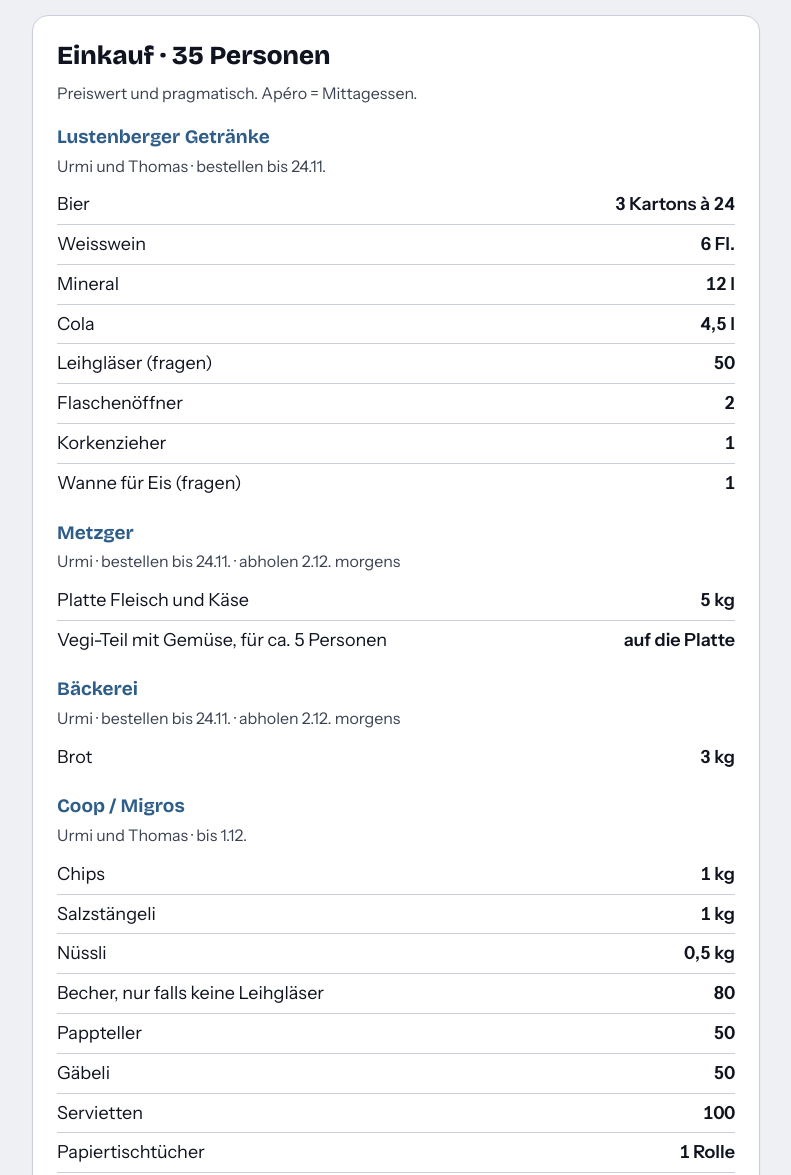
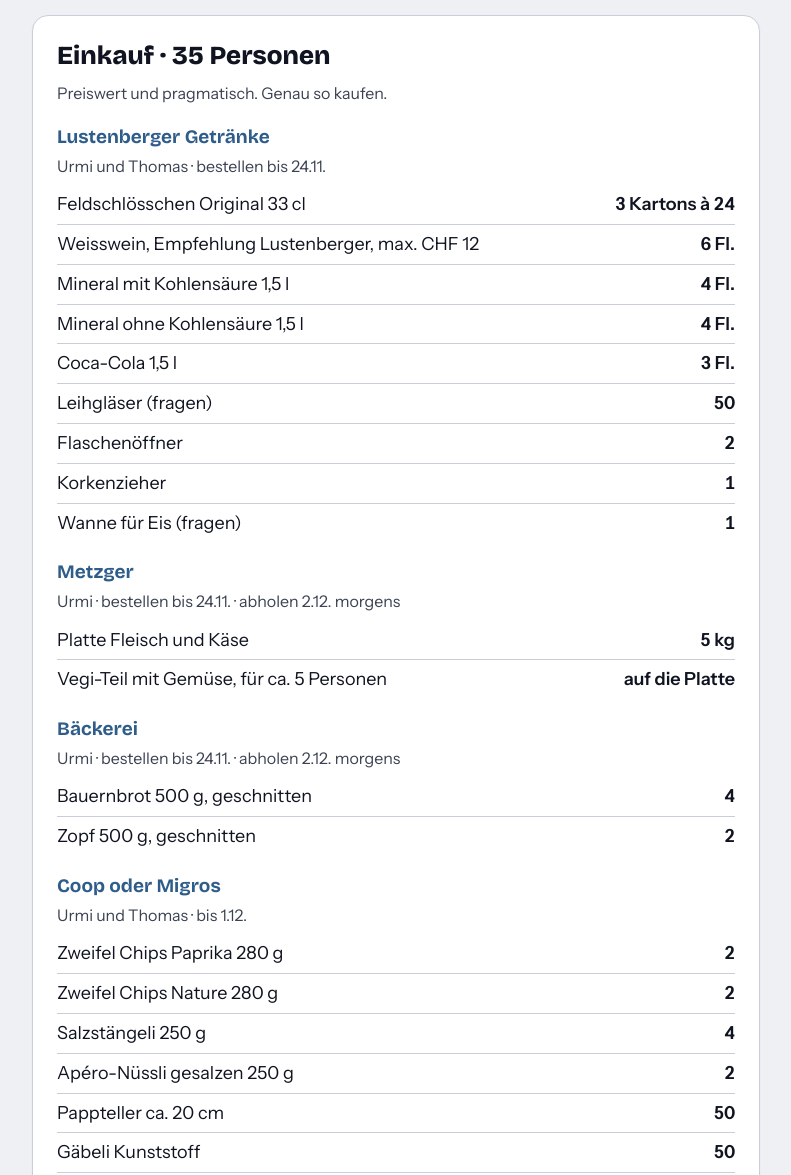
Before and after one commit to Altishofer/benjamin-defense, a plain HTML site: page crew/index.html in a window 1280 px wide. Shown: the part 1367-2542 px from the top of the page, without its empty margins (244-1035 px from the left). Drawn offline with nearby package versions, Linux system fonts and the light colour scheme.

Commit message:
Crew-Plan: konkrete Produkte und Stückzahlen
Co-Authored-By: Claude Opus 5.5 <noreply@anthropic.com>

```diff
--- a/crew/index.html
+++ b/crew/index.html
@@ -107,22 +107,22 @@ footer{max-width:760px;margin:0 auto;padding-block:4px 40px;color:var(--muted);f
 
   <section>
     <h2>Einkauf · 35 Personen</h2>
-    <p class="who">Preiswert und pragmatisch. Apéro = Mittagessen.</p>
+    <p class="who">Preiswert und pragmatisch. Genau so kaufen.</p>
     <h3>Lustenberger Getränke</h3>
     <span class="who">Urmi und Thomas · bestellen bis 24.11.</span>
-    <ul class="qty"><li><span>Bier</span><b>3 Kartons à 24</b></li><li><span>Weisswein</span><b>6 Fl.</b></li><li><span>Mineral</span><b>12 l</b></li><li><span>Cola</span><b>4,5 l</b></li><li><span>Leihgläser (fragen)</span><b>50</b></li><li><span>Flaschenöffner</span><b>2</b></li><li><span>Korkenzieher</span><b>1</b></li><li><span>Wanne für Eis (fragen)</span><b>1</b></li></ul>
+    <ul class="qty"><li><span>Feldschlösschen Original 33 cl</span><b>3 Kartons à 24</b></li><li><span>Weisswein, Empfehlung Lustenberger, max. CHF 12</span><b>6 Fl.</b></li><li><span>Mineral mit Kohlensäure 1,5 l</span><b>4 Fl.</b></li><li><span>Mineral ohne Kohlensäure 1,5 l</span><b>4 Fl.</b></li><li><span>Coca-Cola 1,5 l</span><b>3 Fl.</b></li><li><span>Leihgläser (fragen)</span><b>50</b></li><li><span>Flaschenöffner</span><b>2</b></li><li><span>Korkenzieher</span><b>1</b></li><li><span>Wanne für Eis (fragen)</span><b>1</b></li></ul>
     <h3>Metzger</h3>
     <span class="who">Urmi · bestellen bis 24.11. · abholen 2.12. morgens</span>
     <ul class="qty"><li><span>Platte Fleisch und Käse</span><b>5 kg</b></li><li><span>Vegi-Teil mit Gemüse, für ca. 5 Personen</span><b>auf die Platte</b></li></ul>
     <h3>Bäckerei</h3>
     <span class="who">Urmi · bestellen bis 24.11. · abholen 2.12. morgens</span>
-    <ul class="qty"><li><span>Brot</span><b>3 kg</b></li></ul>
-    <h3>Coop / Migros</h3>
+    <ul class="qty"><li><span>Bauernbrot 500 g, geschnitten</span><b>4</b></li><li><span>Zopf 500 g, geschnitten</span><b>2</b></li></ul>
+    <h3>Coop oder Migros</h3>
     <span class="who">Urmi und Thomas · bis 1.12.</span>
-    <ul class="qty"><li><span>Chips</span><b>1 kg</b></li><li><span>Salzstängeli</span><b>1 kg</b></li><li><span>Nüssli</span><b>0,5 kg</b></li><li><span>Becher, nur falls keine Leihgläser</span><b>80</b></li><li><span>Pappteller</span><b>50</b></li><li><span>Gäbeli</span><b>50</b></li><li><span>Servietten</span><b>100</b></li><li><span>Papiertischtücher</span><b>1 Rolle</b></li><li><span>Abfallsäcke</span><b>5</b></li><li><span>Eis</span><b>5 kg</b></li></ul>
+    <ul class="qty"><li><span>Zweifel Chips Paprika 280 g</span><b>2</b></li><li><span>Zweifel Chips Nature 280 g</span><b>2</b></li><li><span>Salzstängeli 250 g</span><b>4</b></li><li><span>Apéro-Nüssli gesalzen 250 g</span><b>2</b></li><li><span>Pappteller ca. 20 cm</span><b>50</b></li><li><span>Gäbeli Kunststoff</span><b>50</b></li><li><span>Servietten 33 × 33</span><b>100</b></li><li><span>Papiertischtuch weiss</span><b>1 Rolle</b></li><li><span>Abfallsäcke 35 l</span><b>5</b></li><li><span>Eiswürfel 2 kg, am Morgen</span><b>3</b></li><li><span>Becher 3 dl, nur falls keine Leihgläser</span><b>80</b></li></ul>
     <h3>Von zu Hause</h3>
     <span class="who">Sandrin</span>
-    <ul class="qty"><li><span>Brotmesser</span><b>1</b></li><li><span>Schneidbrett</span><b>1</b></li><li><span>Haushaltspapier</span><b>1 Rolle</b></li></ul>
+    <ul class="qty"><li><span>Schalen für Chips, Nüssli, Salzstängeli</span><b>6</b></li><li><span>Brotkorb oder Platte</span><b>2</b></li><li><span>Brotmesser</span><b>1</b></li><li><span>Schneidbrett</span><b>1</b></li><li><span>Haushaltspapier</span><b>1 Rolle</b></li></ul>
   </section>
 
   <section>
```
